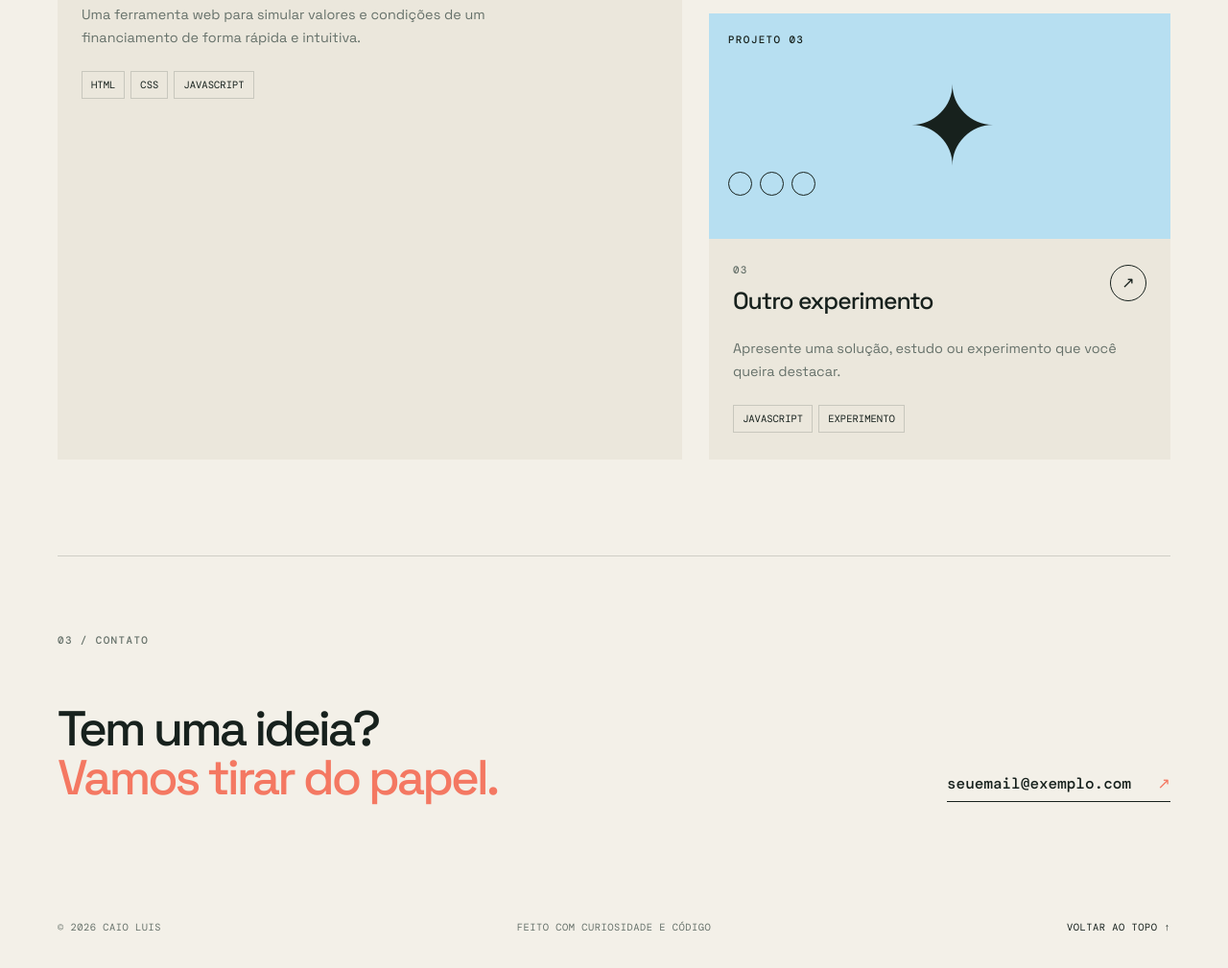
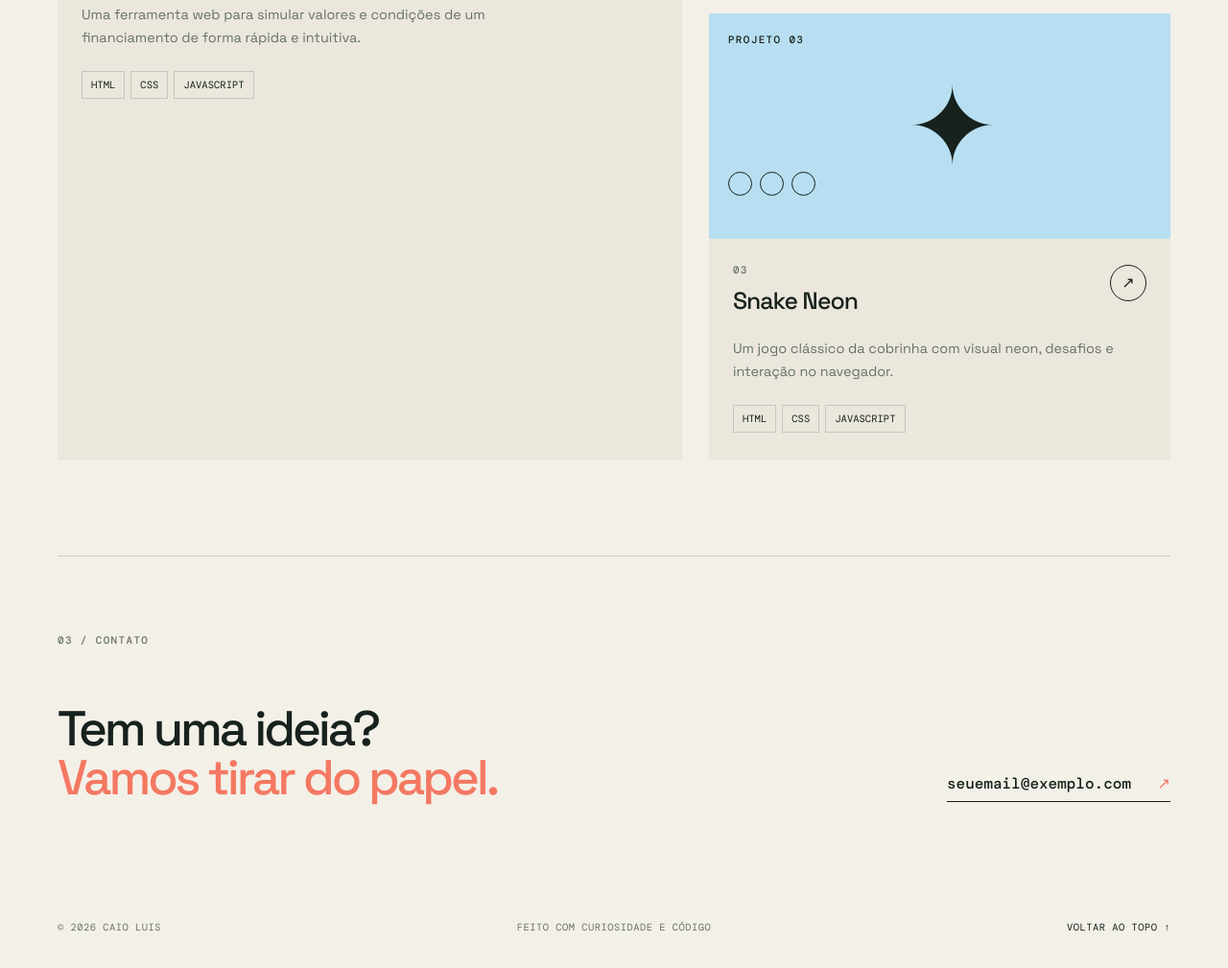
Before and after one commit to caioluis998-coder/caioluis998.github.io, a plain HTML site: page index.html in a window 1280 px wide. Shown: the part 1862-2871 px from the top of the page at 96% size. Drawn offline with nearby package versions, Linux system fonts and the light colour scheme.

Commit message:
arquivos

```diff
--- a/index.html
+++ b/index.html
@@ -72,7 +72,7 @@
 				</article>
 				<article class="project-card">
 					<div class="project-visual visual-blue"><span class="visual-label">projeto 03</span><div class="visual-star">✦</div><div class="visual-circles"><i></i><i></i><i></i></div></div>
-					<div class="project-info"><div><p class="project-number">03</p><h3>Outro experimento</h3></div><a class="circle-link" href="https://github.com/caioluis998" target="_blank" rel="noreferrer" aria-label="Abrir projeto no GitHub">↗</a><p>Apresente uma solução, estudo ou experimento que você queira destacar.</p><div class="project-tags"><span>JavaScript</span><span>Experimento</span></div></div>
+					<div class="project-info"><div><p class="project-number">03</p><h3>Snake Neon</h3></div><a class="circle-link" href="https://caioluis998-coder.github.io/snake_neon/" target="_blank" rel="noreferrer" aria-label="Abrir Snake Neon">↗</a><p>Um jogo clássico da cobrinha com visual neon, desafios e interação no navegador.</p><div class="project-tags"><span>HTML</span><span>CSS</span><span>JavaScript</span></div></div>
 				</article>
 			</div>
 		</section>
```
